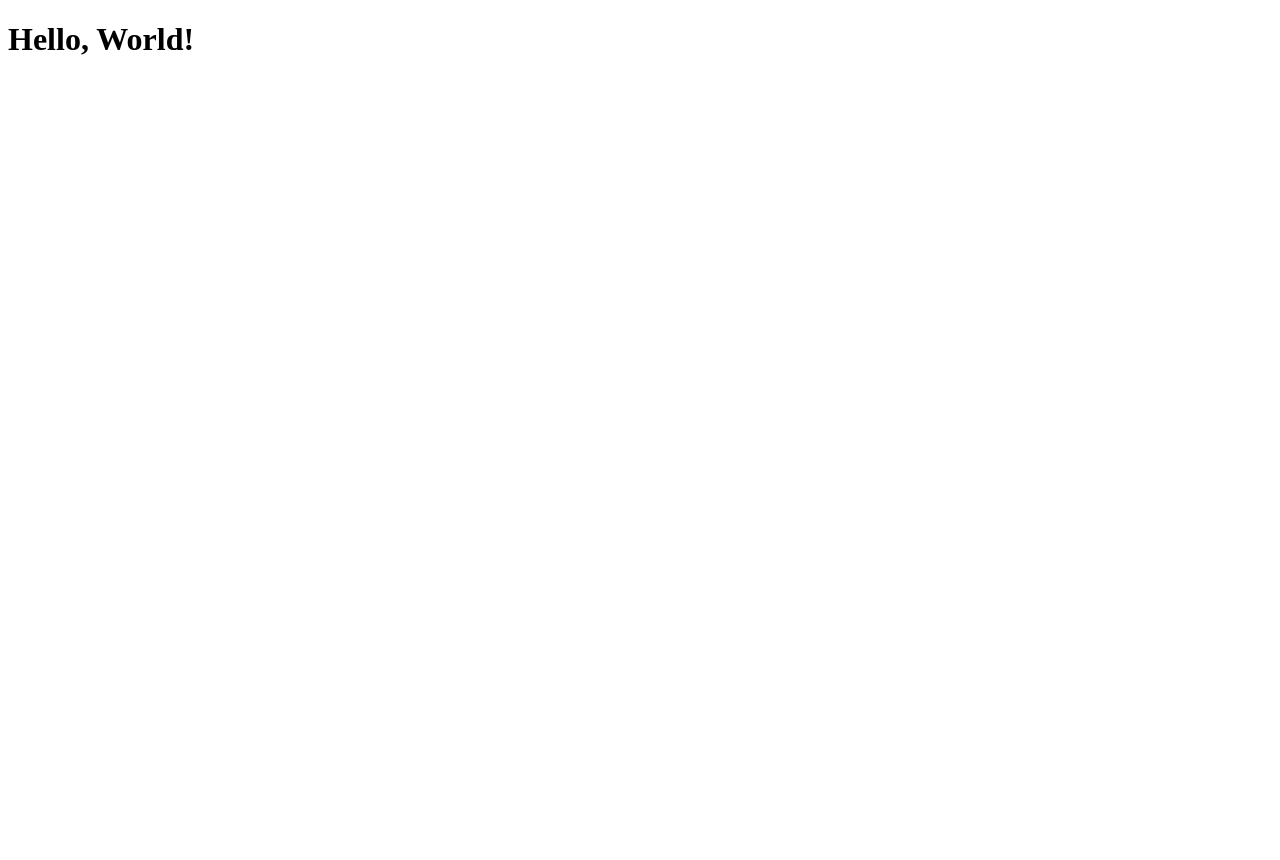
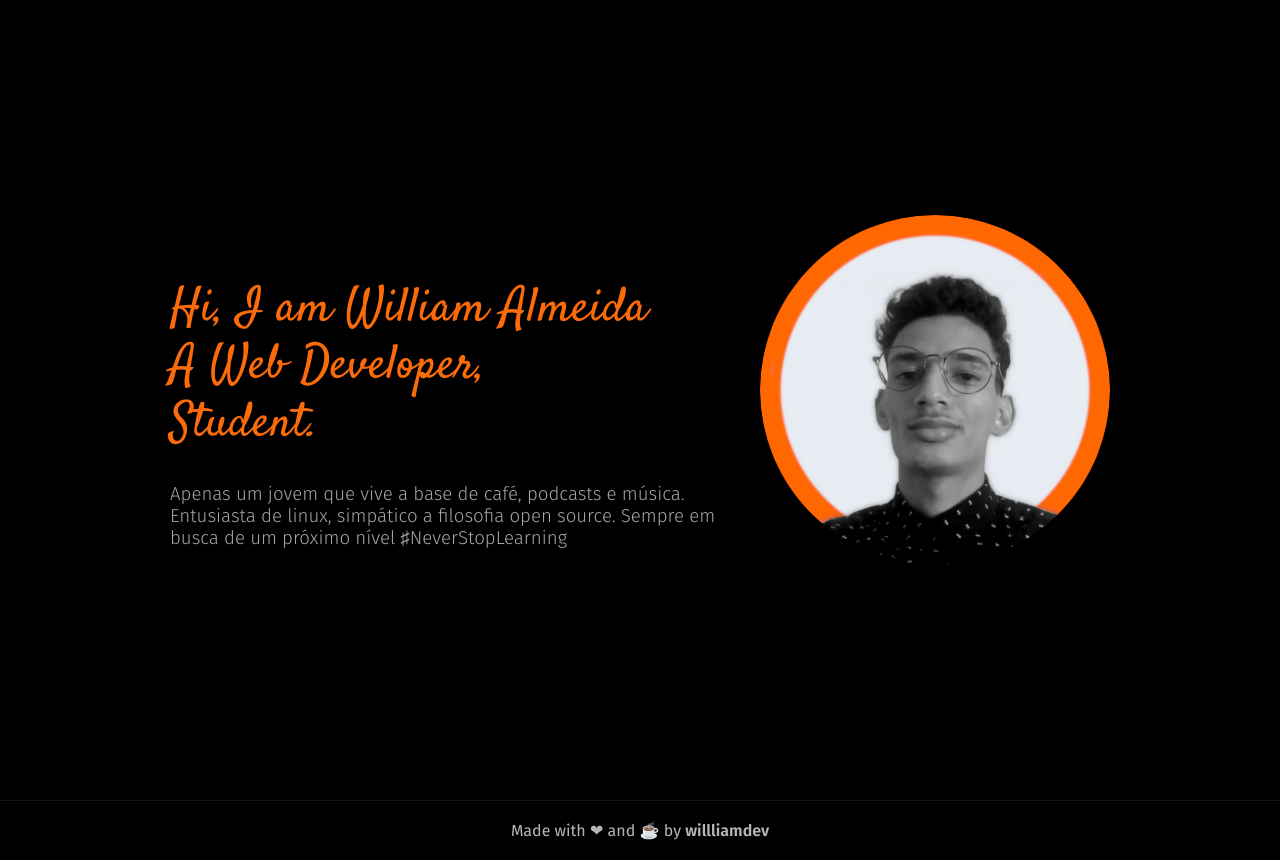
Before and after one commit to willliamdev/portifolio, a plain HTML site: page index.html in a window 1280 px wide. Before the commit the page ends 800 px from the top, so only its background shows below. Drawn offline with Linux system fonts and the light colour scheme.

Commit message:
beta version

```diff
--- a/index.html
+++ b/index.html
@@ -3,13 +3,41 @@
 
 <head>
   <meta charset="UTF-8">
+
+  <link rel="preconnect" href="https://fonts.googleapis.com">
+  <link rel="preconnect" href="https://fonts.gstatic.com" crossorigin>
+  <link
+    href="https://fonts.googleapis.com/css2?family=Fira+Sans:ital,wght@0,300;0,400;0,600;1,300;1,400;1,600&display=swap"
+    rel="stylesheet">
+    <link href="https://fonts.googleapis.com/css2?family=Satisfy&display=swap" rel="stylesheet">
+
   <meta http-equiv="X-UA-Compatible" content="IE=edge">
   <meta name="viewport" content="width=device-width, initial-scale=1.0">
+  <link rel="stylesheet" href="src/main.css">
   <title>WillliamDev</title>
 </head>
 
 <body>
-  <h1>Hello, World!</h1>
+  <section class="landing-page">
+    <div class="picture">
+      <img src="./src/images/me.png" alt="">
+    </div>
+    <div class="description">
+
+<span class="title">Hi, I am William Almeida
+A Web Developer,
+Student.
+</span>
+
+
+      <p>Apenas um jovem que vive a base de café, podcasts e música. Entusiasta de linux, simpático a filosofia open source. Sempre em busca de um próximo nível <span>&#x266FNeverStopLearning</span>
+      </p>
+
+    </div>
+  </section>
+  <footer>
+    <span>Made with &#10084; and &#9749; by <a href="https://github.com/willliamdev"><strong>willliamdev</strong></a></span>
+  </footer>
 
 </body>
 
--- /dev/null
+++ b/src/main.css
@@ -0,0 +1,156 @@
+* {
+  margin: 0;
+  padding: 0;
+  border: 0;
+  box-sizing: border-box;
+}
+
+:root {
+  --background-color: #000000;
+  --widget-background: #121416;
+  --color-grey: #a5a5a5;
+  --primary-color: #fb6b09;
+}
+
+
+body {
+  background: #000000;
+  color: var(--color-grey);
+  font-family: 'Fira Sans', sans-serif;
+  height: 100%;
+  width: 100%;
+}
+
+a {
+  text-decoration: none;
+  color: inherit;
+  transition: 200ms;
+}
+
+a:hover{
+  color: var(--primary-color);
+  letter-spacing: 1px;
+}
+
+.landing-page {
+  height: 100vh;
+  width: min(350px, 90vw);
+  margin: auto;
+  padding: 30px;
+  display:flex;
+  flex-direction: column;
+  align-items: center;
+  justify-content: center;
+}
+
+div.picture {
+  width: 100%;
+}
+
+.picture img {
+  display: block;
+  width: 250px;
+  margin: auto;
+  border-radius: 50%;
+  margin-bottom: 20px;
+}
+
+.description {
+  display: flex;
+  flex-direction: column;
+  align-items: center;
+}
+
+.description .title {
+  font-family: 'Satisfy', cursive;
+  font-size: 20pt;
+  color: var(--primary-color);
+  transition: 600ms;
+  line-height: 1.2;
+  margin: 30px 0px;
+  white-space: pre;
+}
+
+.description .title:hover {
+  line-height: 1.6;
+}
+
+.description p {
+  color: var(--color-grey);
+  font-weight: 300;
+  font-size: 11pt;
+  text-align: center;
+}
+
+.description p span:hover{
+  color: var(--primary-color);
+}
+
+footer{
+  border-top: 1px solid #121416;
+  height: 50px;
+  text-align: center;
+}
+
+footer span {
+  display: block;
+  padding: 20px 0;
+  color: #b6b6b6;
+}
+
+@media screen and (min-width: 500px) {
+  .landing-page {
+    width: min(70vw, 800px);
+  }
+
+  .landing-page .picture img {
+    width: 300px;
+  }
+
+  .description .title {
+    font-size: 28pt;
+  }
+
+  .description p{
+    font-size: 12pt;
+  }
+}
+
+@media screen and (min-width: 900px) {
+  .landing-page {
+    width: 800px;
+    display: flex;
+    flex-direction: row-reverse;
+    justify-content: center;
+    align-items: center;
+  }
+
+  .landing-page .picture img {
+    width: 300px;
+    margin-left: 30px;
+  }
+
+  .description{
+    align-items: flex-start;
+  }
+
+  .description .title {
+    font-size: 36pt;
+  }
+
+  .description p{
+    font-size: 14pt;
+    text-align: left;
+  }
+}
+
+@media screen and (min-width: 1200px) {
+  .landing-page {
+    width: 1000px;
+  }
+
+  .landing-page .picture img {
+    width: 350px;
+    margin-left: 30px;
+  }
+}
```
Also changed, not shown: src/images/me.png (added).
